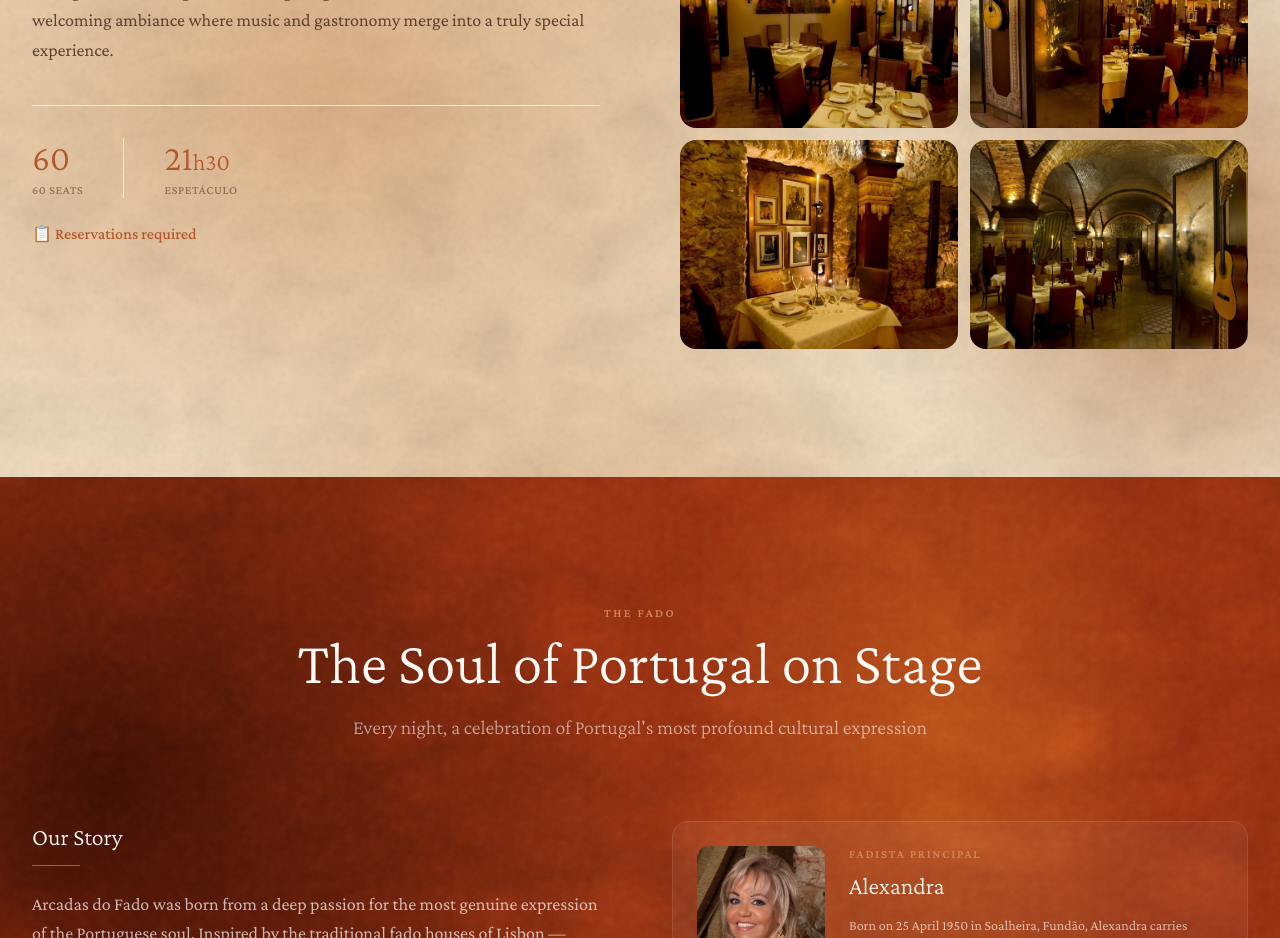
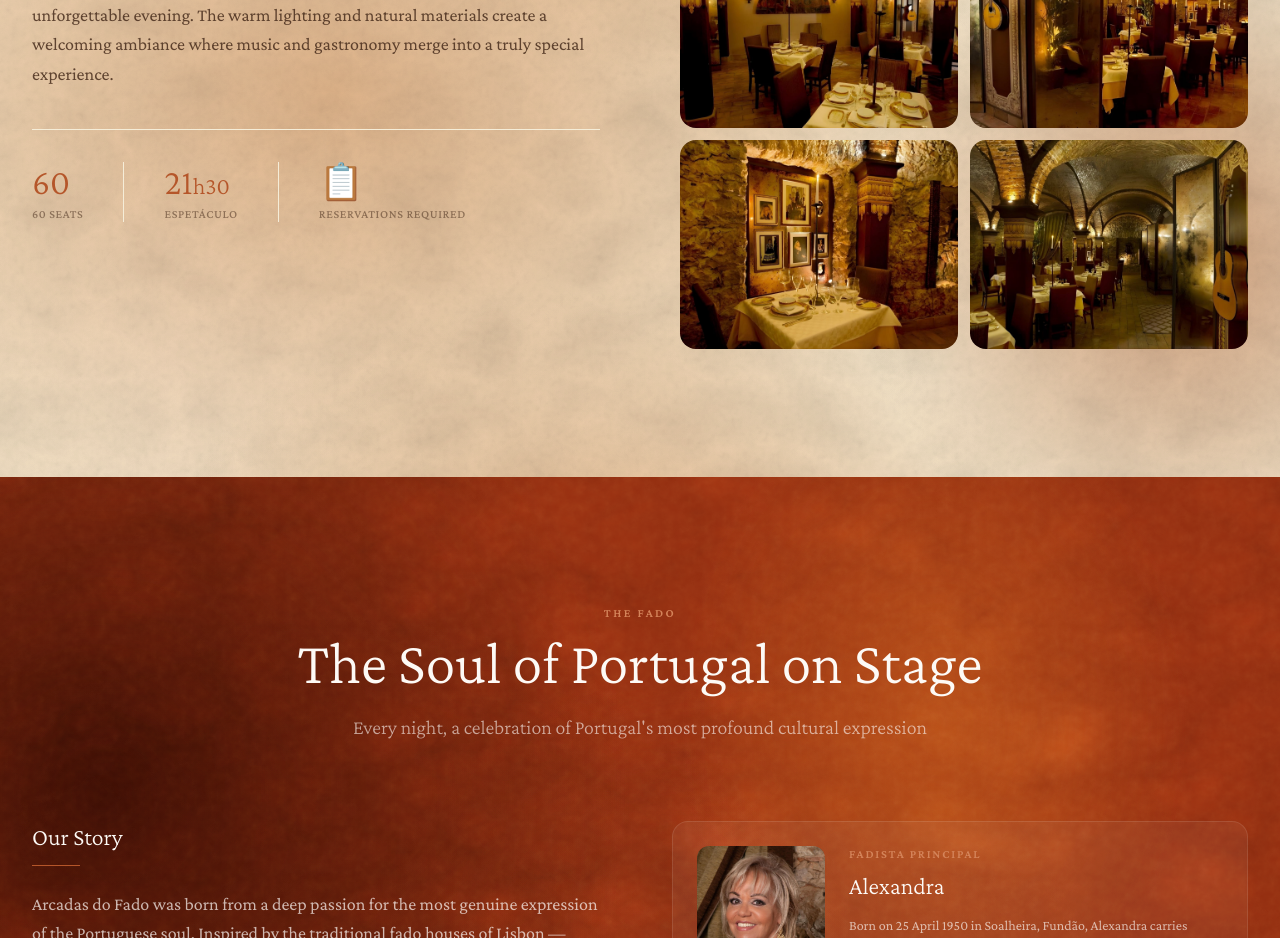
Before and after one commit to Re-Evolution/arcadas-do-fado, a Next.js app: page /en in a window 1280 px wide. Shown: the part 1340-2278 px from the top of the page. Built offline with nearby package versions, Linux system fonts and the light colour scheme.

Commit message:
Alinhar melhor o Reservas Obrigatórias da Sec Espaço

```diff
--- a/components/sections/Espaco.tsx
+++ b/components/sections/Espaco.tsx
@@ -41,18 +41,22 @@ export default function Espaco() {
 
             {/* Stats + note */}
             <div className="mt-10 border-t border-cream pt-8">
-              <div className="flex gap-10">
+              <div className="flex gap-10 items-center">
                 <div>
                   <p className="font-display text-4xl text-rust font-light">60</p>
                   <p className="font-sans text-xs font-medium tracking-wider uppercase text-text/50 mt-1">{t('capacity')}</p>
                 </div>
-                <div className="w-px bg-cream" aria-hidden="true" />
+                <div className="w-px self-stretch bg-cream" aria-hidden="true" />
                 <div>
                   <p className="font-display text-4xl text-rust font-light">21<span className="text-2xl">h30</span></p>
                   <p className="font-sans text-xs font-medium tracking-wider uppercase text-text/50 mt-1">Espetáculo</p>
                 </div>
+                <div className="w-px self-stretch bg-cream" aria-hidden="true" />
+                <div>
+                  <p className="font-display text-4xl text-rust font-light">📋</p>
+                  <p className="font-sans text-xs font-medium tracking-wider uppercase text-text/50 mt-1">{tR('reservationsRequired')}</p>
+                </div>
               </div>
-              <p className="font-display text-base text-rust font-medium mt-6">📋 {tR('reservationsRequired')}</p>
             </div>
           </motion.div>
 
```
